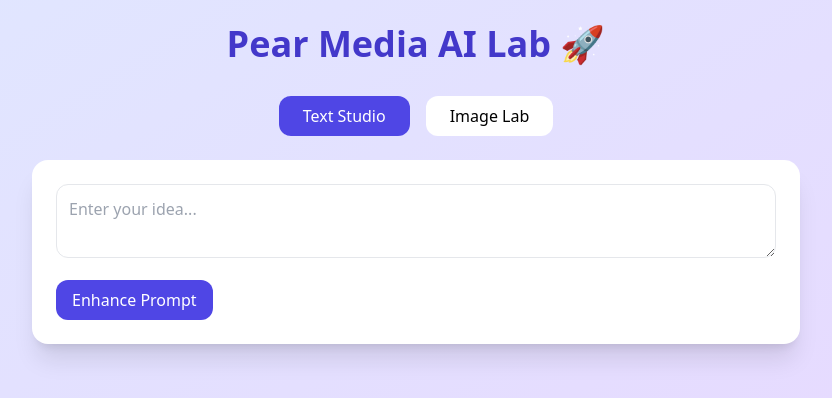
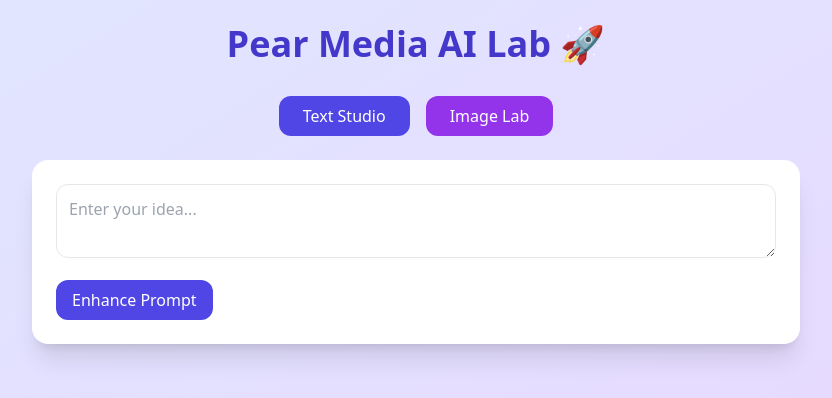
Before and after one commit to PavaniNallamati/pearmedia-ai-prototype, a React app: page / in a window 1280 px wide. Shown: the top 398 px of the page, without its empty margins (224-1056 px from the left). Built offline with nearby package versions, Linux system fonts and the light colour scheme; the HTML template or start-up script is replaced by a standard one.

Commit message:
Update App.js

```diff
--- a/src/App.js
+++ b/src/App.js
@@ -12,21 +12,10 @@ export default function App() {
       </h1>
 
       <div className="flex justify-center gap-4 mb-6">
-        <button
-          onClick={() => setTab("text")}
-          className={`px-6 py-2 rounded-xl ${
-            tab === "text" ? "bg-indigo-600 text-white" : "bg-white"
-          }`}
-        >
+        <button onClick={() => setTab("text")} className="px-6 py-2 bg-indigo-600 text-white rounded-xl">
           Text Studio
         </button>
-
-        <button
-          onClick={() => setTab("image")}
-          className={`px-6 py-2 rounded-xl ${
-            tab === "image" ? "bg-purple-600 text-white" : "bg-white"
-          }`}
-        >
+        <button onClick={() => setTab("image")} className="px-6 py-2 bg-purple-600 text-white rounded-xl">
           Image Lab
         </button>
       </div>
```
